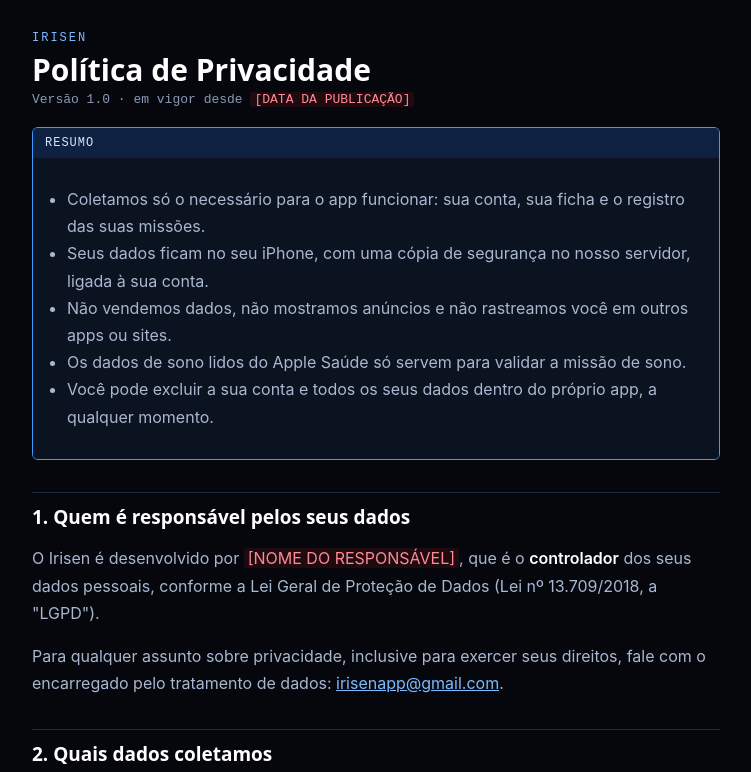
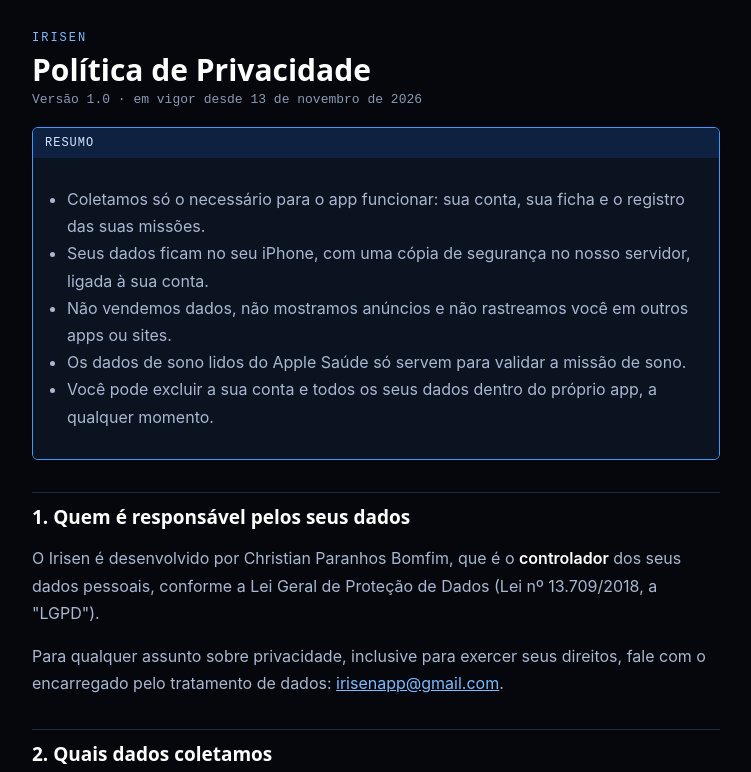
Before and after one commit to tiandois/irisen-legal, a plain HTML site: page privacidade.html in a window 1280 px wide. Shown: the top 772 px of the page, without its empty margins (264-1015 px from the left). Drawn offline with Linux system fonts and the light colour scheme.

Commit message:
Preenche responsável e data de vigência (13/11/2026)
Co-Authored-By: Claude Opus 5.5 <noreply@anthropic.com>
Claude-Session: https://claude.ai/code/session_016F75WtG3L43yBEWrUAyHNk

```diff
--- a/privacidade.html
+++ b/privacidade.html
@@ -10,7 +10,7 @@
 <main>
 <div class="rotulo">IRISEN</div>
 <h1>Política de Privacidade</h1>
-<div class="versao">Versão 1.0 · em vigor desde <span class="pendente">[DATA DA PUBLICAÇÃO]</span></div>
+<div class="versao">Versão 1.0 · em vigor desde 13 de novembro de 2026</div>
 
 <div class="janela">
   <div class="cab">RESUMO</div>
@@ -26,7 +26,7 @@
 </div>
 
 <h2>1. Quem é responsável pelos seus dados</h2>
-<p>O Irisen é desenvolvido por <span class="pendente">[NOME DO RESPONSÁVEL]</span>, que é o <strong>controlador</strong> dos seus dados pessoais, conforme a Lei Geral de Proteção de Dados (Lei nº 13.709/2018, a "LGPD").</p>
+<p>O Irisen é desenvolvido por Christian Paranhos Bomfim, que é o <strong>controlador</strong> dos seus dados pessoais, conforme a Lei Geral de Proteção de Dados (Lei nº 13.709/2018, a "LGPD").</p>
 <p>Para qualquer assunto sobre privacidade, inclusive para exercer seus direitos, fale com o encarregado pelo tratamento de dados: <a href="mailto:irisenapp@gmail.com">irisenapp@gmail.com</a>.</p>
 
 <h2>2. Quais dados coletamos</h2>
```
Also changed, not shown: termos.html (+2 -2 lines).
